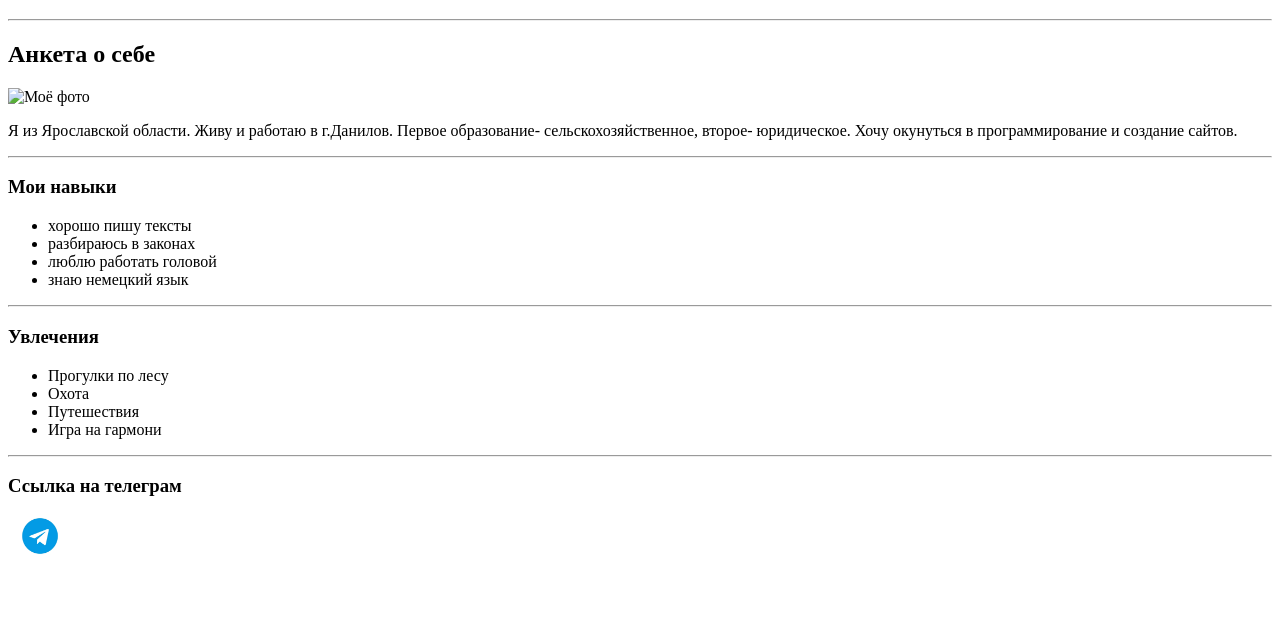
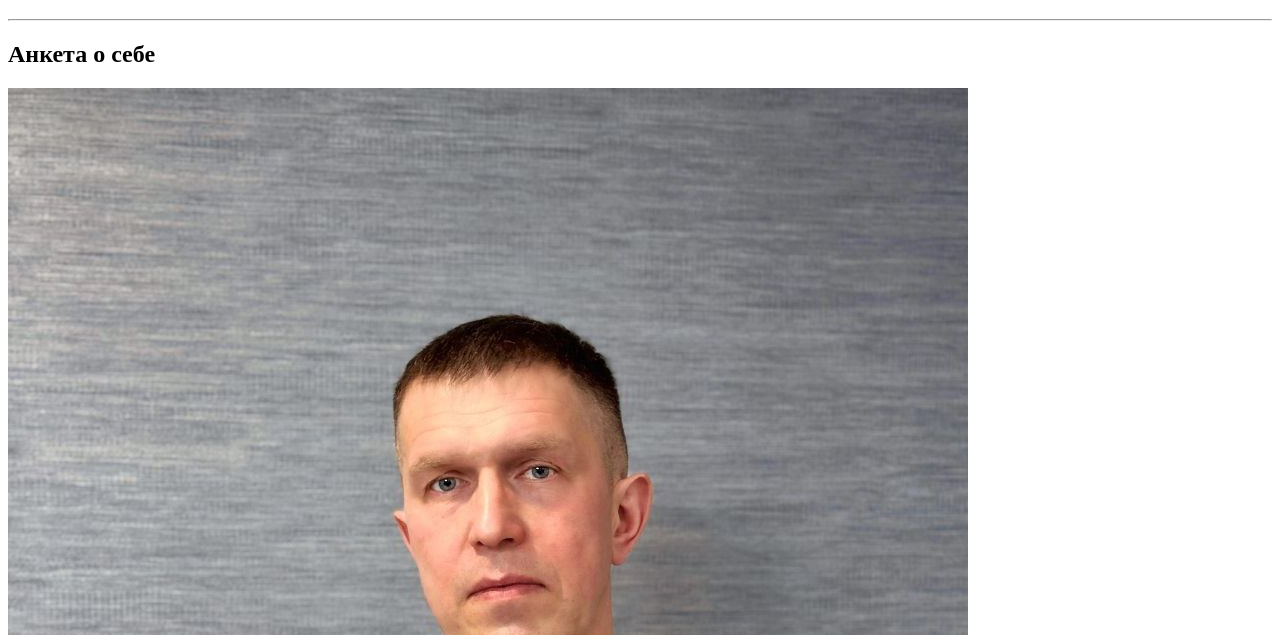
Before and after one commit to EwgeniBelov/Web, a plain HTML site: page task1.html in a window 1280 px wide. Shown: the part 87-722 px from the top of the page. Drawn offline with Linux system fonts and the light colour scheme.

Commit message:
task1.html
Изменение расширения фотографий и активация последней ссылки.

```diff
--- a/task1.html
+++ b/task1.html
@@ -10,7 +10,7 @@
     <h1>Практическое задание №1</h1>
     <hr>
     <h2>Анкета о себе</h2>
-    <img src="photo_2025-06-01_12-54-21" alt="Моё фото">
+    <img src="photo_2025-06-01_12-54-21.Jpg" alt="Моё фото">
     <p> Я из Ярославской области. Живу и работаю в г.Данилов. Первое образование- сельскохозяйственное, второе- юридическое. Хочу окунуться в программирование и создание сайтов.</p>
     <hr>
     <h3>Мои навыки</h3>
```
